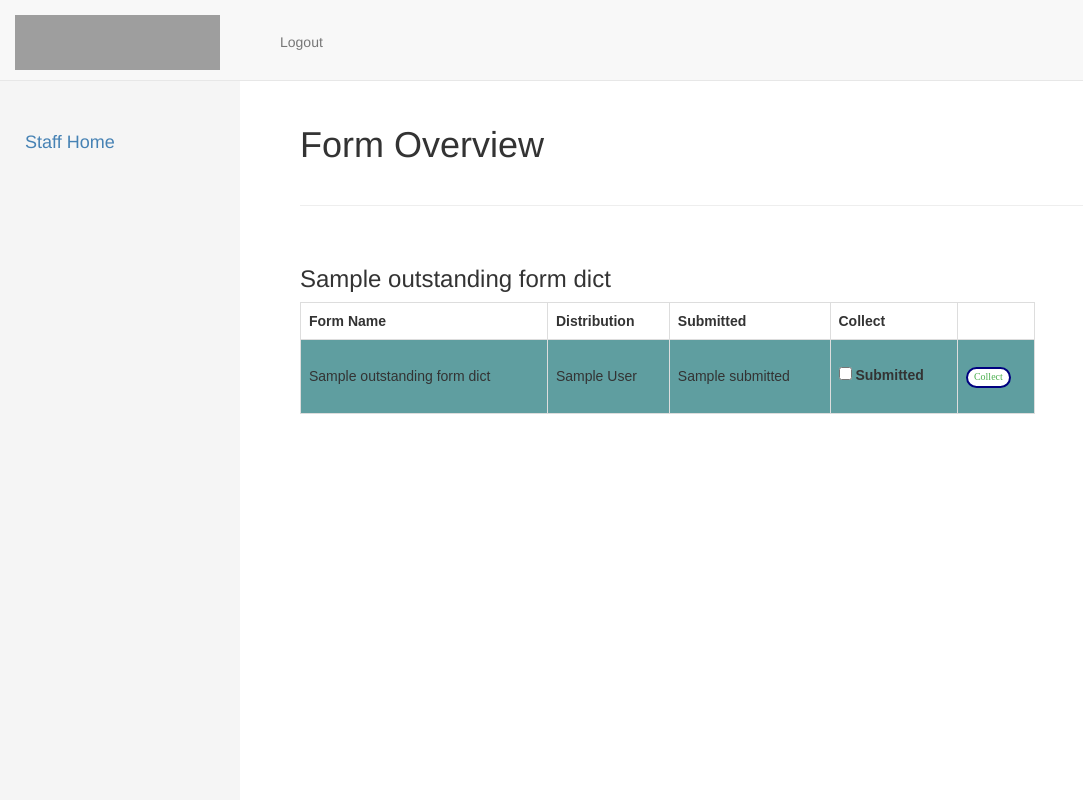
After one commit to MissionBit/MB_Portal, a Django app: template staff/templates/form_overview.html in a window 1280 px wide. The commit adds this page. Shown: the whole page, without its empty margins (0-1083 px from the left). Run offline with Django 3.2, Linux system fonts and the light colour scheme; tables that the repository leaves empty hold one stand-in row (values such as "Sample post"); the template is opened without the code that fills it: values that come from a table or form of the project are taken from there, most other values are stand-ins (such as "Sample title", 1, 10 or a date in 2020); parts of the project's set-up code (start-up, migrations or seed data) failed here and were passed over; some libraries are stand-ins or nearby versions; grey boxes are pictures that could not be loaded.

Commit message:
manual form collection working

```diff
--- a/home/forms.py
+++ b/home/forms.py
@@ -2,7 +2,7 @@ from django import forms
 from django.contrib.auth.forms import UserCreationForm, PasswordChangeForm
 from django.contrib.auth.models import User as DjangoUser
 from django.contrib.auth.models import Group
-from home.models.models import Announcement, Classroom, Form, Esign
+from home.models.models import Announcement, Classroom, Form, Esign, FormDistribution
 from home.models.salesforce import (
     Contact,
     User,
@@ -308,3 +308,13 @@ class CreateEsignForm(forms.Form):
             "name",
             "link"
         ]
+
+
+class CollectForms(forms.ModelForm):
+    submitted = forms.BooleanField(initial=False, required=False)
+
+    class Meta:
+        model = FormDistribution
+        fields = [
+            "submitted"
+        ]
--- a/home/templates/home/classroom_detail.html
+++ b/home/templates/home/classroom_detail.html
@@ -157,12 +157,6 @@ function revertASF() {
 
   <hr>
   <br>
-  <button class="button" >Take Attendance Today</button></p><br>
-
-  <form action="{% url 'attendance'  %}">
-  <button class="button" >All Attendance</button></p><br>
-  <input type="hidden" name="course_id" value="{{ object.id }}">
-  </form>
   </div>
 
 
--- /dev/null
+++ b/staff/templates/form_overview.html
@@ -0,0 +1,77 @@
+{% extends "staff_base.html" %}
+{% load crispy_forms_tags %}
+
+{% block content %}
+<style>
+table {
+  font-family: arial, sans-serif;
+  border-collapse: collapse;
+  width: 75%;
+}
+
+td, th {
+  border: 1px solid #dddddd;
+  text-align: left;
+  padding: 8px;
+}
+
+tr:nth-child(even) {
+  background-color: cadetblue;
+}
+
+.buttonSub {
+   font-size: 10px;
+   font-family: "American Typewriter";
+   border-radius: 14px;
+   background-color: white;
+   color: #4CAF50;
+   border: 2px solid #000080;
+}
+</style>
+
+
+<div class="sidenav">
+  <a href={% url 'staff' %}>Staff Home</a>
+</div>
+
+
+
+    <div class="main-container">
+    <h1 style="padding-bottom: 20px"> Form Overview </h1>
+    <hr><br>
+        {% if outstanding_form_dict %}
+          {% for form_name, distributions in outstanding_form_dict.items %}
+          <table>
+            <h3>{{ form_name }}</h3>
+            <tr>
+              <th>Form Name</th>
+              <th>Distribution</th>
+              <th>Submitted</th>
+              <th>Collect</th>
+              <th></th>
+            </tr>
+            {% for distribution in distributions %}
+              <tr>
+              <form method="POST">
+                <td>{{ form_name }}</td>
+                <td>{{ distribution.user.first_name }} {{ distribution.user.last_name }}</td>
+                <td>{{ distribution.submitted }}</td>
+                <td>
+                  <div style="padding-top: 15px">
+                    {% csrf_token %} {{ form|crispy }}
+                    <input type="hidden" name="form_name" value="{{ form_name }}" />
+                    <input type="hidden" name="user_id" value="{{ distribution.user.id }}" />
+                  </div>
+                </td>
+                <td><button class="buttonSub" type="submit">Collect</button></td>
+                </form>
+              </tr>
+            {% endfor %}
+          </table>
+          {% endfor %}
+      {% else %}
+          <p>No outstanding form dict</p>
+      {% endif %}
+
+    </div>
+{% endblock content %}
--- a/staff/templates/staff.html
+++ b/staff/templates/staff.html
@@ -17,6 +17,8 @@
     <a href="{% url 'create_esign' %}">Create e-sign</a>
 
     <a href="{% url 'post_form' %}">Post New Form</a>
+
+    <a href="{% url 'form_overview' %}">Form Overview</a>
 </div>
 
 
--- a/staff/urls.py
+++ b/staff/urls.py
@@ -30,5 +30,6 @@ urlpatterns = [
     ),
     path("make_announcement/", views.make_announcement, name="make_announcement"),
     path("post_form/", views.post_form, name="post_form"),
-    path("create_esign", views.create_esign, name="create_esign")
+    path("create_esign", views.create_esign, name="create_esign"),
+    path("form_overview", views.form_overview, name="form_overview")
 ]
```
Also changed, not shown: staff/staff_views_helper.py (+9 -1 lines), staff/views.py (+26 -3 lines).
